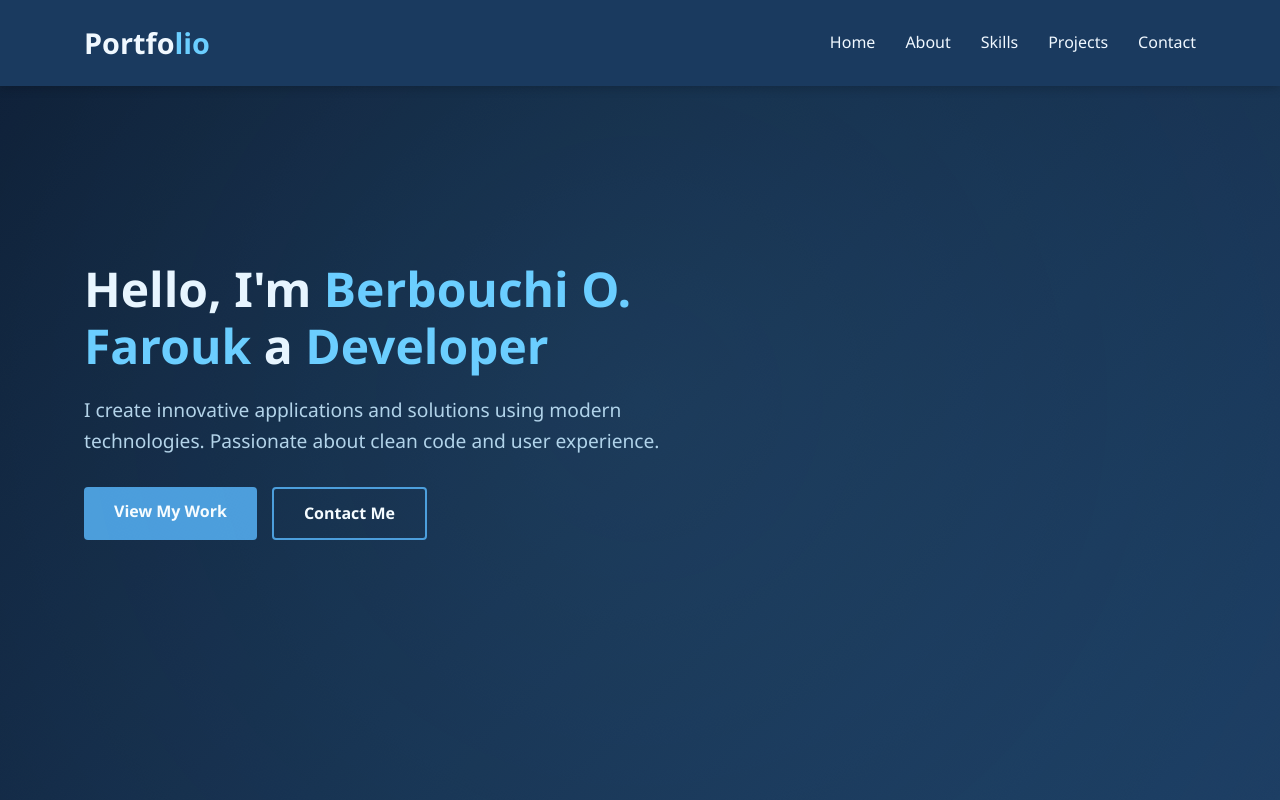
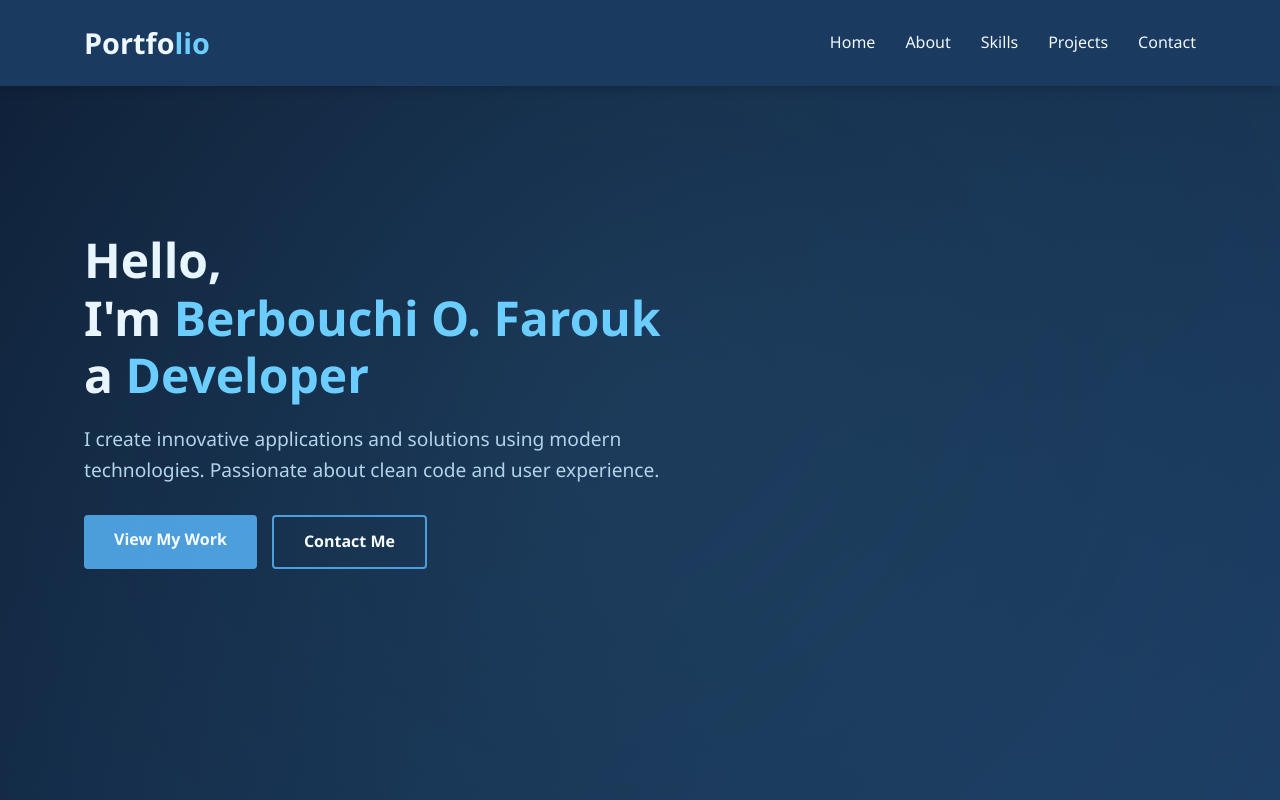
Before and after one commit to BerbouchiOmarFarouk/BerbouchiOmarFarouk.github.io, a plain HTML site: page index.html in a window 1280 px wide. Shown: the top 800 px of the page. Drawn offline with Linux system fonts and the light colour scheme.

Commit message:
Update index.html

```diff
--- a/index.html
+++ b/index.html
@@ -477,7 +477,7 @@
     <section class="hero" id="home">
         <div class="container">
             <div class="hero-content">
-                <h1>Hello, I'm <span style="color: var(--zima-highlight)">Berbouchi O. Farouk</span> a <span style="color: var(--zima-highlight)">Developer</span></h1>
+                <h1>Hello, <br/>I'm <span style="color: var(--zima-highlight)">Berbouchi O. Farouk</span> a <span style="color: var(--zima-highlight)">Developer</span></h1>
                 <p>I create innovative applications and solutions using modern technologies. Passionate about clean code and user experience.</p>
                 <div class="hero-btns">
                     <a href="#projects" class="btn">View My Work</a>
```
